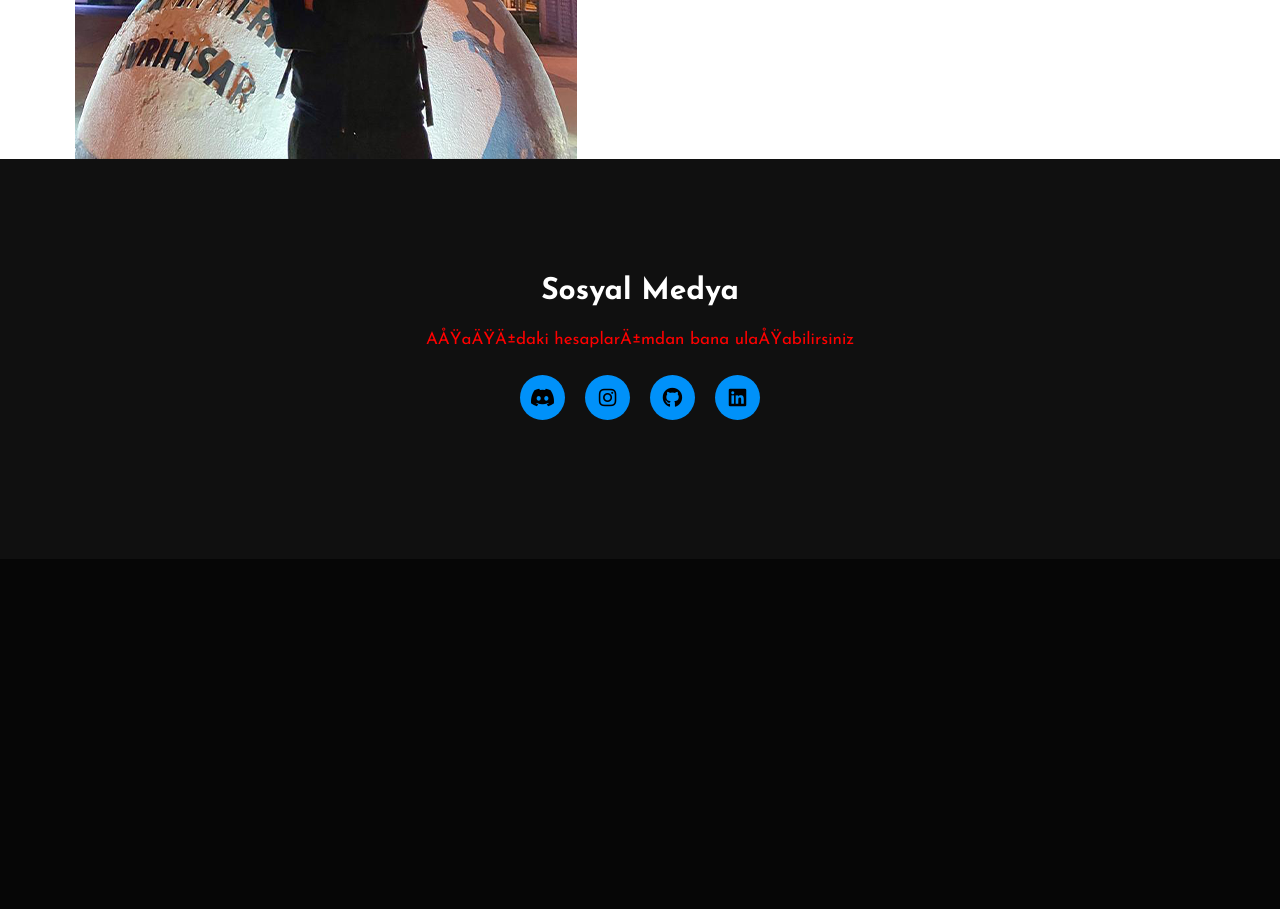
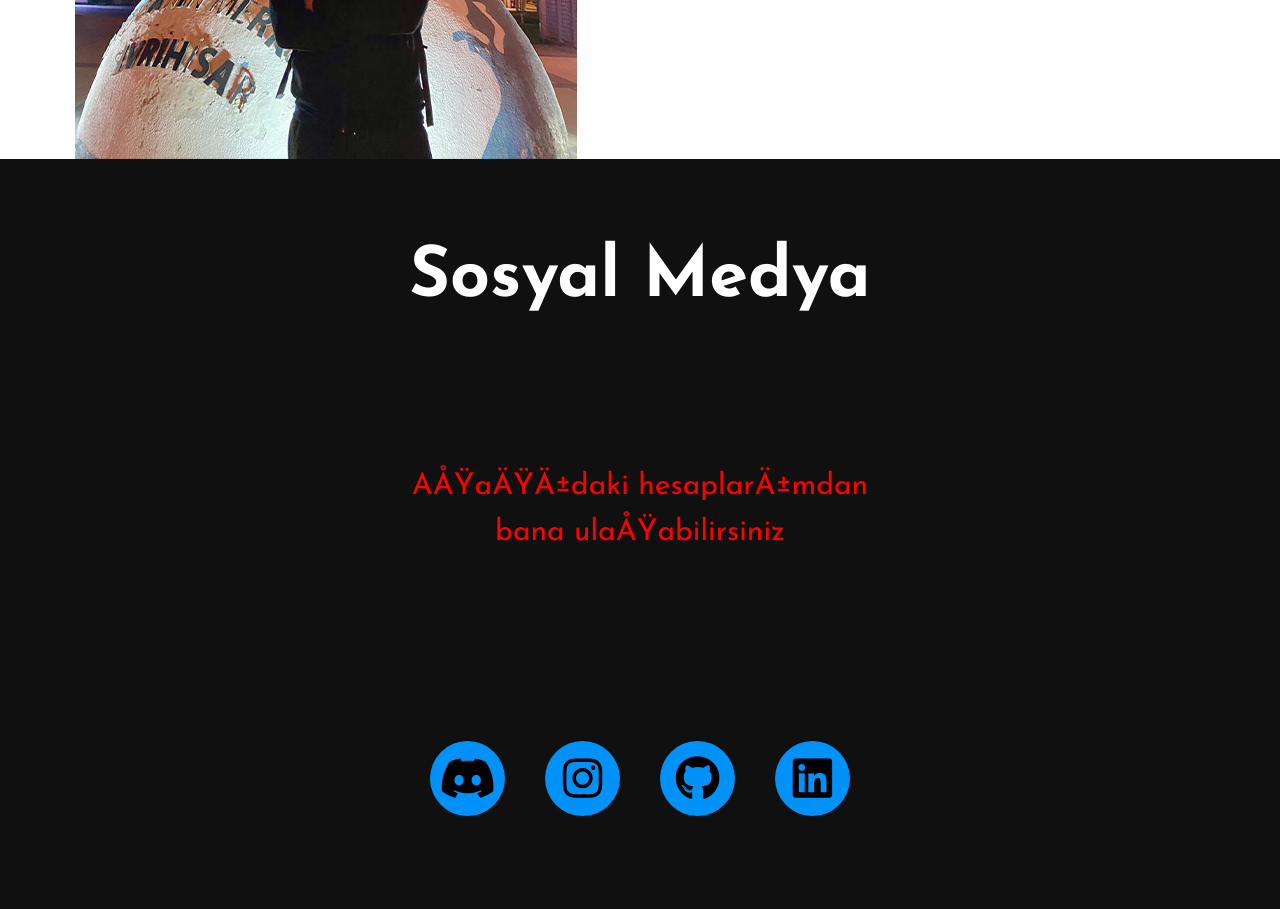
Before and after one commit to tunahankt/tunahankt.github.io, a PHP site: page / in a window 1280 px wide. Shown: the part 1320-2229 px from the top of the page. Before the commit the page ends 1740 px from the top, so only its background shows below. Run offline with PHP 8.4, Linux system fonts and the light colour scheme.

Commit message:
Update style.css

```diff
--- a/css/style.css
+++ b/css/style.css
@@ -31,7 +31,7 @@ span{
 nav ul li{
 	list-style-type: none;
 	display: inline-block;
-	padding: 10px  25px;
+	padding: 10px  125px;
 }
 nav ul li a{
 	color: white;
@@ -40,7 +40,7 @@ nav ul li a{
 	text-transform: capitalize;
 }
 nav ul li a:hover{
-	color: #f9004d;
+	color: #0091f9;
 	transition: .4s;
 }
 .indir{
@@ -56,7 +56,7 @@ nav ul li a:hover{
 .indir:hover{
 	transform: scale(2.2);
 }
-.giriş{
+.anasayfa{
 	position: absolute;
 	top: 50%;
 	left:8%;
@@ -70,7 +70,7 @@ h1{
 h3{
 	color: rgb(255, 0, 0);
 	font-size: 25px;
-	margin-bottom: 50px;
+	margin-bottom: 20px;
 }
 h4{
 	color: rgb(255, 0, 0);
@@ -143,7 +143,7 @@ h5{
 footer{
 	position: relative;
 	width: 100%;
-	height: 400px;
+	height: 750px;
 	background: #101010;
 	display: flex;
 	flex-direction: column;
@@ -151,41 +151,36 @@ footer{
 	justify-content: center;
 }
 footer p:nth-child(1){
-	font-size: 30px;
+	font-size: 70px;
 	color: white;
-	margin-bottom: 20px;
+	margin-bottom: 150px;
 	font-weight: bold;
 }
 footer p:nth-child(2){
 	color: rgb(255, 0, 0);
-	font-size: 17px;
+	font-size: 30px;
 	width: 500px;
+	margin-bottom: 175px;
 	text-align: center;
-	line-height: 26px;
+	line-height: 46px;
 }
 .sosyal-medya{
 	display: flex;
 }
 .sosyal-medya a{
-	width: 45px;
-	height: 45px;
+	width: 75px;
+	height: 75px;
 	display: flex;
 	align-items: center;
 	justify-content: center;
 	background:  #0091f9;
 	border-radius: 50%;
-	margin: 22px 10px;
+	margin: 10px 20px;
 	color: rgb(0, 0, 0);
 	text-decoration: none;
-	font-size: 20px;
+	font-size: 45px;
 }
 .sosyal-medya a:hover{
 	transform: scale(1.5);
 	transition: .3s;
 }
-/* .end{
-	position: absolute;
-	color:#0091f9;
-	bottom: 35px;
-	font-size: 14px;
-} */
```
